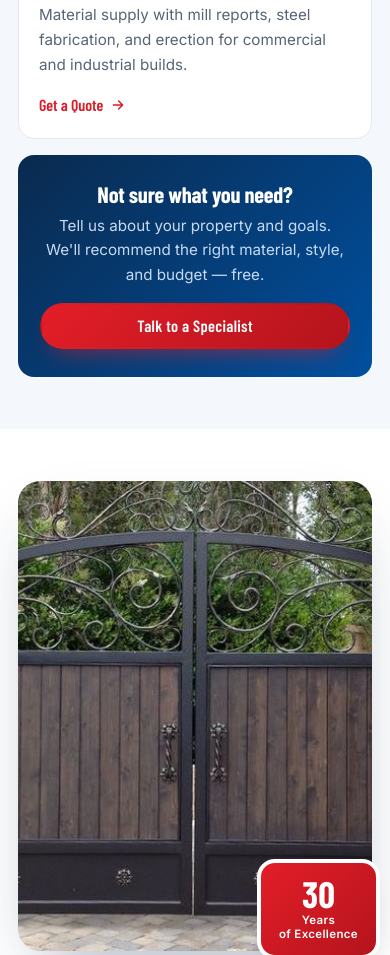
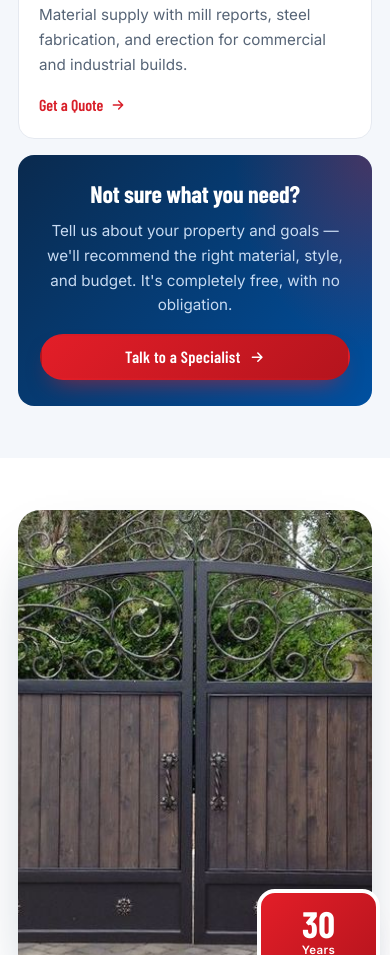
Before and after one commit to digitalcraft888/americana-fence-redesign, a plain HTML site: page index.html in a window 390 px wide. Shown: the part 6333-7288 px from the top of the page. Drawn offline with nearby package versions, Linux system fonts and the light colour scheme; a web font is replaced by a local one.

Commit message:
Make services CTA a full-width responsive banner
Co-Authored-By: Claude Opus 4.8 <noreply@anthropic.com>

```diff
--- a/index.html
+++ b/index.html
@@ -349,9 +349,11 @@
 
         <article class="scard scard--cta reveal">
           <div class="scard__body">
-            <h3>Not sure what you need?</h3>
-            <p>Tell us about your property and goals. We'll recommend the right material, style, and budget — free.</p>
-            <a class="btn btn--primary btn--block" href="#quote">Talk to a Specialist</a>
+            <div class="scard--cta__text">
+              <h3>Not sure what you need?</h3>
+              <p>Tell us about your property and goals — we'll recommend the right material, style, and budget. It's completely free, with no obligation.</p>
+            </div>
+            <a class="btn btn--primary btn--block" href="#quote">Talk to a Specialist <svg class="i" aria-hidden="true"><use href="#i-arrow"/></svg></a>
           </div>
         </article>
       </div>
--- a/style.css
+++ b/style.css
@@ -173,10 +173,21 @@ h1,h2,h3,h4{font-family:var(--f-display);font-weight:700;line-height:1.05;letter
 .scard__body p{color:var(--slate);font-size:.95rem;margin:0 0 15px;flex:1}
 .scard__cta{font-family:var(--f-display);font-weight:600;color:var(--red);display:inline-flex;align-items:center;gap:.4em;font-size:1rem}
 .scard__cta .i{transition:transform .2s}
-.scard--cta{background:var(--grad-navy);color:#fff;justify-content:center;text-align:center;border:0}
-.scard--cta .scard__body{padding:28px 22px}
-.scard--cta h3{color:#fff;font-size:1.4rem}
-.scard--cta p{color:#c8dbf2}
+.scard--cta{grid-column:1/-1;background:var(--grad-navy);color:#fff;border:0;position:relative;overflow:hidden}
+.scard--cta::before{content:"";position:absolute;inset:0;pointer-events:none;background:radial-gradient(65% 130% at 100% 0,rgba(216,30,40,.30),transparent 60%)}
+.scard--cta .scard__body{position:relative;z-index:1;padding:26px 22px;gap:16px;text-align:center;align-items:center}
+.scard--cta__text{display:flex;flex-direction:column;gap:6px}
+.scard--cta h3{color:#fff;font-size:1.5rem}
+.scard--cta p{color:#c8dbf2;margin:0}
+.scard--cta .btn{flex:none}
+/* horizontal banner from tablet up */
+@media (min-width:600px){
+  .scard--cta .scard__body{flex-direction:row;justify-content:space-between;text-align:left;padding:28px 34px;gap:30px}
+  .scard--cta__text{flex:1}
+  .scard--cta__text p{max-width:70ch}
+  .scard--cta .btn{width:auto}
+  .scard--cta h3{font-size:1.75rem}
+}
 @media (hover:hover){
   .scard:hover{transform:translateY(-6px);box-shadow:var(--shadow)}
   .scard:hover .scard__media img{transform:scale(1.07)}
```
